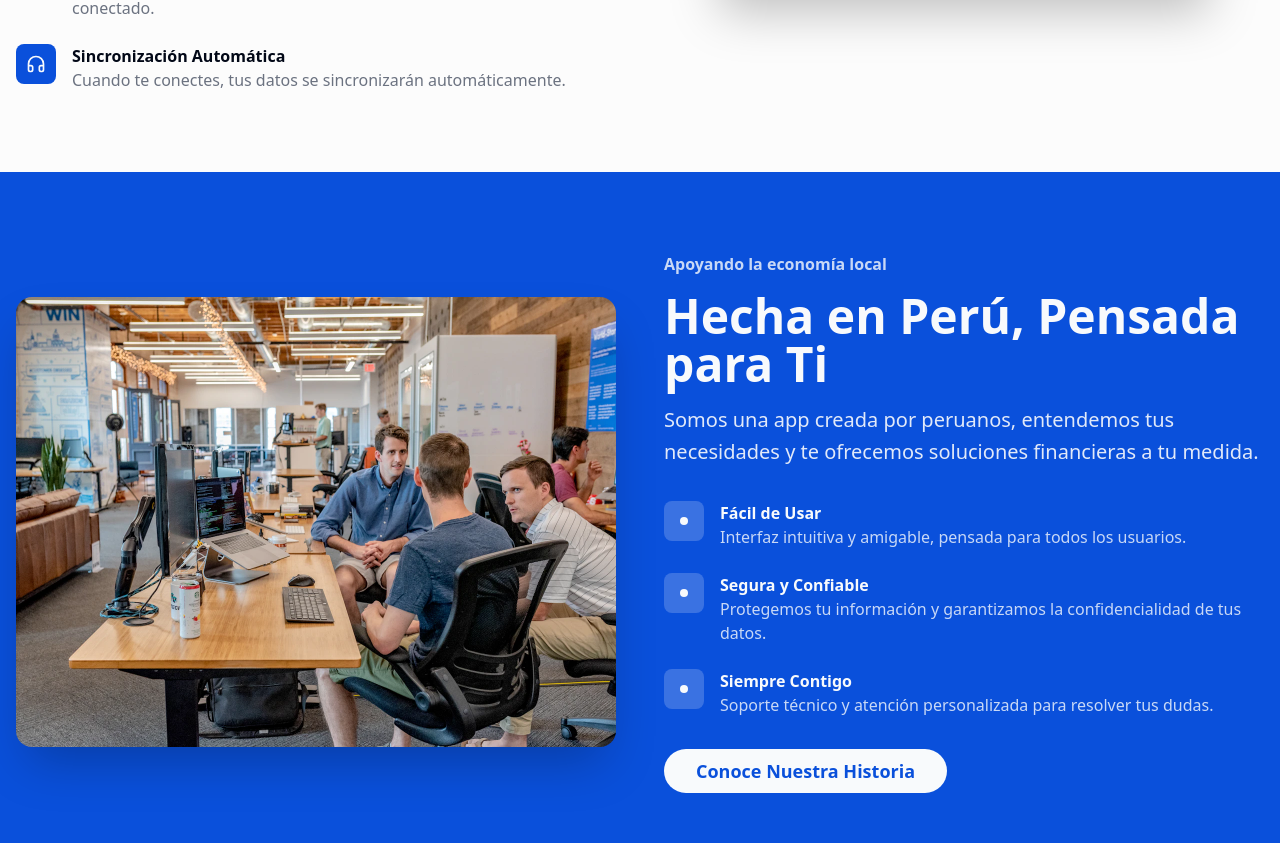
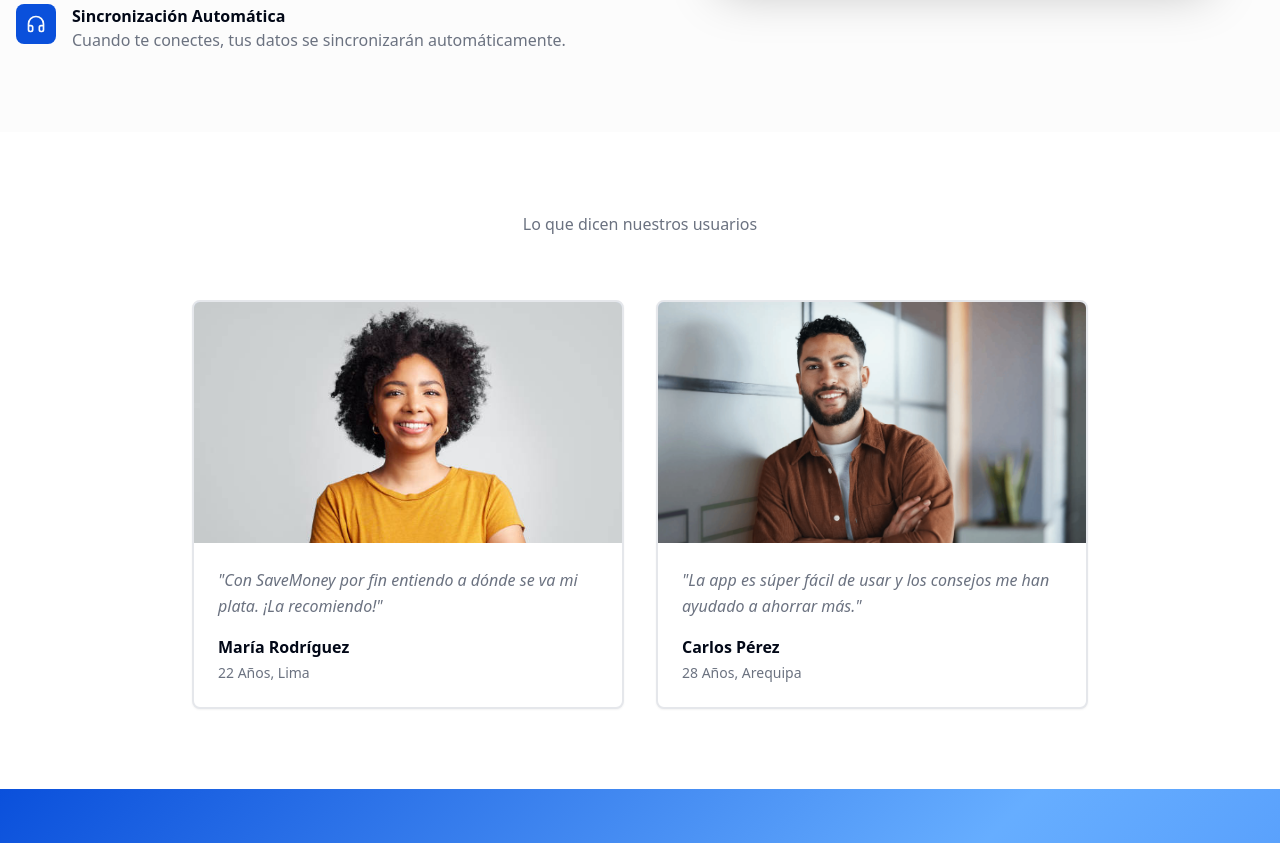
Before and after one commit to Lourdes-Angulo/savemoney-landing-page-easy, a React (Vite) app: page / in a window 1280 px wide. Shown: the part 2977-3820 px from the top of the page. Built offline with nearby package versions, Linux system fonts and the light colour scheme.

Commit message:
Visual edit in Lovable
Edited UI in Lovable

```diff
--- a/src/components/FooterSection.tsx
+++ b/src/components/FooterSection.tsx
@@ -23,7 +23,7 @@ export const FooterSection = () => {
                 Descargar para Android
               </Button>
             </div>
-            <p className="text-white/70">Descarga gratuita • Sin registros complicados • Empieza en segundos</p>
+
           </div>
         </div>
       </div>
--- a/src/components/InicioSection.tsx
+++ b/src/components/InicioSection.tsx
@@ -1,9 +1,6 @@
-
-
 import { Card, CardContent } from "@/components/ui/card";
 import { Button } from "@/components/ui/button";
 import { Eye, Star, Users, Shield, Wifi, HeadphonesIcon, Play } from "lucide-react";
-
 const benefits = [{
   icon: Eye,
   title: "Control Total de tus Gastos",
@@ -51,7 +48,6 @@ const testimonials = [{
   comment: "La app es súper fácil de usar y los consejos me han ayudado a ahorrar más.",
   image: "/lovable-uploads/446f6339-ea62-4293-8eee-2205e0023022.png"
 }];
-
 export const InicioSection = () => {
   return <div className="space-y-0">
       {/* Hero Section */}
@@ -98,17 +94,14 @@ export const InicioSection = () => {
 
                   <div className="flex justify-center items-center w-full">
                 <div className="relative w-full max-w-3xl scale-110 md:scale-125 lg:scale-120 mx-auto">
-                    <img
-                       src="/lovable-uploads/Collage.png"
-                       alt="Planificación financiera"
-                       className="w-full h-[460px] object-cover object-top animate-scale-in"
-                       style={{
-                               animationDelay: '0.6s',
-                               borderRadius: '0px',         // Elimina esquinas redondeadas
-                               boxShadow: 'none',           // Elimina la sombra
-                               background: 'transparent'    // Asegura sin fondo
-                              }}
-                     />
+                    <img src="/lovable-uploads/Collage.png" alt="Planificación financiera" className="w-full h-[460px] object-cover object-top animate-scale-in" style={{
+                    animationDelay: '0.6s',
+                    borderRadius: '0px',
+                    // Elimina esquinas redondeadas
+                    boxShadow: 'none',
+                    // Elimina la sombra
+                    background: 'transparent' // Asegura sin fondo
+                  }} />
                  </div>
              </div>
 
@@ -151,7 +144,7 @@ export const InicioSection = () => {
       </section>
 
       {/* Payment Methods Section - Video local desde Git */}
-<section className="py-16 bg-background">
+    <section className="py-16 bg-background">
   <div className="container mx-auto px-4">
     <div className="text-center mb-12">
        <h2 className="text-3xl md:text-4xl font-extrabold tracking-tight text-foreground">
@@ -160,18 +153,11 @@ export const InicioSection = () => {
     </div>
     <div className="flex justify-center items-center">
       <div className="w-full max-w-3xl aspect-video">
-        <iframe
-          className="w-full h-full"
-          src="https://www.youtube.com/embed/Zbwml7MeS8g"
-          title="Video de métodos de pago"
-          frameBorder="0"
-          allow="accelerometer; autoplay; clipboard-write; encrypted-media; gyroscope; picture-in-picture"
-          allowFullScreen
-        ></iframe>
+        <iframe className="w-full h-full" src="https://www.youtube.com/embed/Zbwml7MeS8g" title="Video de métodos de pago" frameBorder="0" allow="accelerometer; autoplay; clipboard-write; encrypted-media; gyroscope; picture-in-picture" allowFullScreen></iframe>
       </div>
     </div>
   </div>
-</section>
+    </section>
 
       {/* Offline Access Section */}
       <section className="py-20 bg-muted/30">
@@ -179,7 +165,7 @@ export const InicioSection = () => {
           <div className="grid lg:grid-cols-2 gap-12 items-center">
             <div className="space-y-8">
               <div className="space-y-4">
-                <p className="text-primary font-semibold">Funciona sin internet</p>
+
                 <h2 className="text-4xl lg:text-5xl font-bold text-foreground">
                   Accede a tu información en cualquier momento
                 </h2>
@@ -206,12 +192,9 @@ export const InicioSection = () => {
 
             <div className="flex justify-center">
               <div className="relative w-full max-w-lg">
-                <img
-                  src="/lovable-uploads/eccdbadb-71af-4dbe-9d85-66cdef35b27e.png"
-                  alt="Mujer usando calculadora"
-                  className="w-full rounded-2xl shadow-2xl animate-scale-in"
-                  style={{animationDelay: '0.3s'}}
-                />
+                <img src="/lovable-uploads/eccdbadb-71af-4dbe-9d85-66cdef35b27e.png" alt="Mujer usando calculadora" className="w-full rounded-2xl shadow-2xl animate-scale-in" style={{
+                animationDelay: '0.3s'
+              }} />
               </div>
             </div>
           </div>
@@ -219,50 +202,7 @@ export const InicioSection = () => {
       </section>
 
       {/* Local Benefits Section */}
-      <section className="py-20 bg-primary text-primary-foreground">
-        <div className="container mx-auto px-4">
-          <div className="grid lg:grid-cols-2 gap-12 items-center">
-            <div className="flex justify-center">
-              <div className="relative w-full h-full min-h-[400px]">
-                <img
-                  src="/lovable-uploads/5f0e8a80-34f1-4ab6-83ce-ca8646cbf885.png"
-                  alt="Equipo trabajando en tecnología"
-                  className="w-full h-full object-cover rounded-2xl shadow-2xl animate-scale-in"
-                  style={{animationDelay: '0.3s'}}
-                />
-              </div>
-            </div>
 
-            <div className="space-y-8">
-              <div className="space-y-4">
-                <p className="text-primary-foreground/80 font-semibold">Apoyando la economía local</p>
-                <h2 className="text-4xl lg:text-5xl font-bold">
-                  Hecha en Perú, Pensada para Ti
-                </h2>
-                <p className="text-xl text-primary-foreground/90 leading-relaxed">
-                  Somos una app creada por peruanos, entendemos tus necesidades y te ofrecemos soluciones financieras a tu medida.
-                </p>
-              </div>
-
-              <div className="space-y-6">
-                {localBenefits.map((benefit, index) => <div key={index} className="flex items-start space-x-4">
-                    <div className="w-10 h-10 bg-primary-foreground/20 rounded-lg flex items-center justify-center flex-shrink-0">
-                      <div className="w-2 h-2 bg-primary-foreground rounded-full"></div>
-                    </div>
-                    <div>
-                      <h4 className="font-semibold text-primary-foreground">{benefit.title}</h4>
-                      <p className="text-primary-foreground/80">{benefit.description}</p>
-                    </div>
-                  </div>)}
-              </div>
-
-              <Button variant="secondary" size="lg" className="bg-primary-foreground text-primary hover:bg-primary-foreground/90 font-semibold px-8 py-4 text-lg rounded-full">
-                Conoce Nuestra Historia
-              </Button>
-            </div>
-          </div>
-        </div>
-      </section>
 
       {/* Testimonials Section */}
       <section className="py-20 bg-background">
@@ -276,19 +216,11 @@ export const InicioSection = () => {
             animationDelay: `${index * 0.2}s`
           }}>
                 <CardContent className="p-0">
-                  {testimonial.image ? (
-                    <div className="aspect-video bg-gradient-to-br from-primary/20 to-accent/20 flex items-center justify-center overflow-hidden">
-                      <img
-                        src={testimonial.image}
-                        alt={testimonial.name}
-                        className="w-full h-full object-top object-cover"
-                      />
-                    </div>
-                  ) : (
-                    <div className="aspect-video bg-gradient-to-br from-primary/20 to-accent/20 flex items-center justify-center">
+                  {testimonial.image ? <div className="aspect-video bg-gradient-to-br from-primary/20 to-accent/20 flex items-center justify-center overflow-hidden">
+                      <img src={testimonial.image} alt={testimonial.name} className="w-full h-full object-top object-cover" />
+                    </div> : <div className="aspect-video bg-gradient-to-br from-primary/20 to-accent/20 flex items-center justify-center">
                       <div className="w-32 h-32 bg-gradient-to-br from-primary to-accent rounded-full"></div>
-                    </div>
-                  )}
+                    </div>}
                   <div className="p-6 space-y-4">
                     <p className="text-muted-foreground italic leading-relaxed">
                       "{testimonial.comment}"
```
